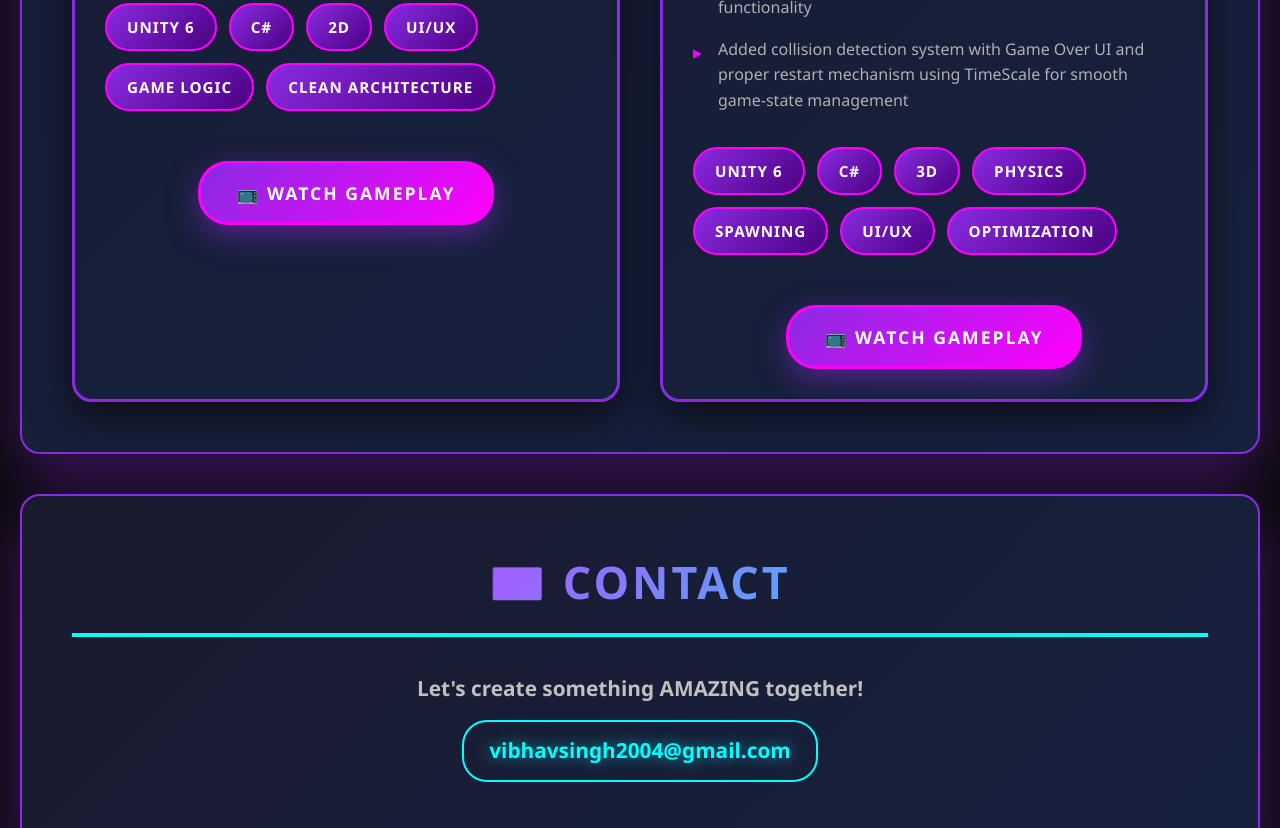
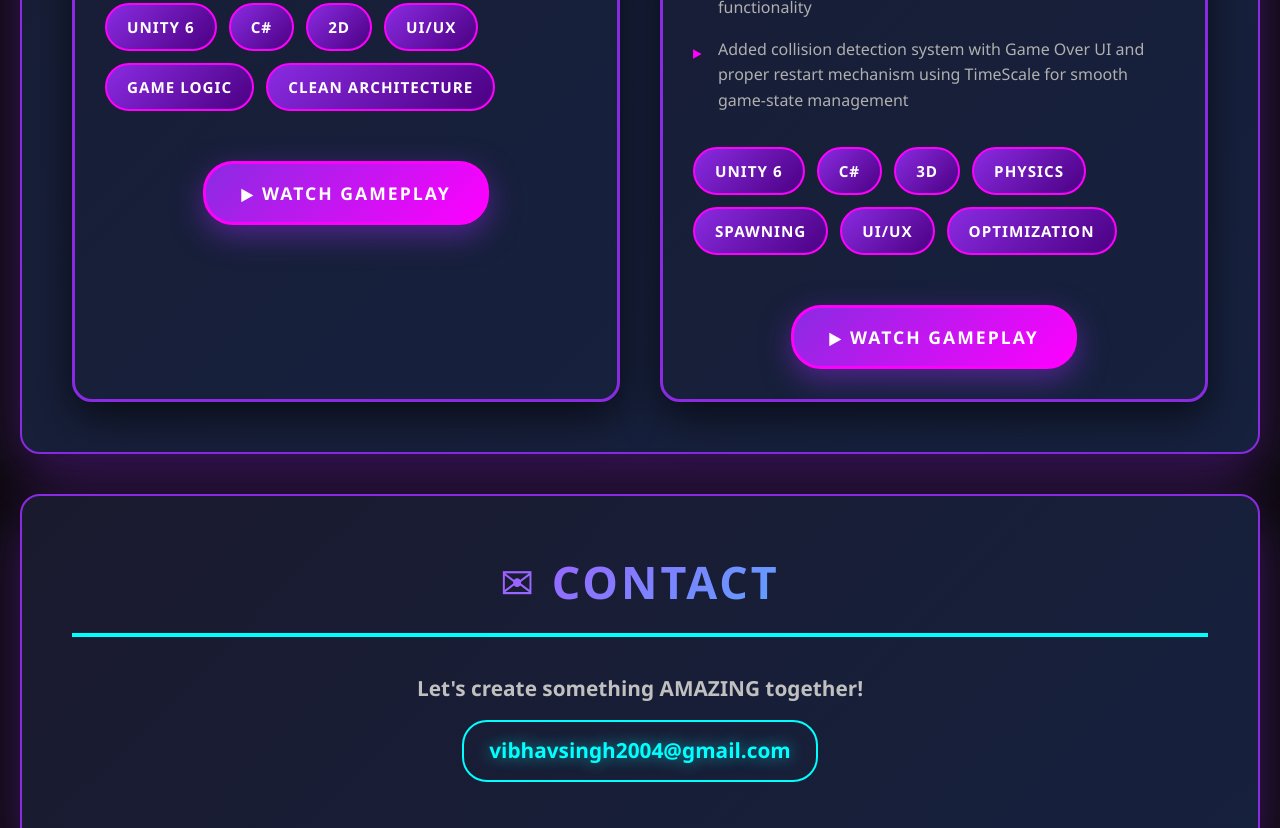
Before and after one commit to singhsaab-gamedev/singhsaab-gamedev.github.io, a plain HTML site: page index.html in a window 1280 px wide. Shown: the part 4291-5119 px from the top of the page. Drawn offline with Linux system fonts and the light colour scheme.

Commit message:
Update index.html

```diff
--- a/index.html
+++ b/index.html
@@ -487,7 +487,7 @@
                             <span class="tech-tag">ANIMATION</span>
                         </div>
                         <div class="button-container">
-                            <a href="#" class="play-button">📺 WATCH GAMEPLAY</a>
+                            <a href="#" class="play-button">▶ WATCH GAMEPLAY</a>
                             </div>
                     </div>
                 </div>
@@ -521,7 +521,7 @@
                             <span class="tech-tag">OPTIMIZATION</span>
                         </div>
                         <div class="button-container">
-                            <a href="#" class="play-button">📺 WATCH GAMEPLAY</a>
+                            <a href="#" class="play-button">▶ WATCH GAMEPLAY</a>
                         </div>
                     </div>
                 </div>
@@ -557,7 +557,7 @@
                             <span class="tech-tag">CLEAN ARCHITECTURE</span>
                         </div>
                         <div class="button-container">
-                            <a href="#" class="play-button">📺 WATCH GAMEPLAY</a>
+                            <a href="#" class="play-button">▶ WATCH GAMEPLAY</a>
                         </div>
                     </div>
                 </div>
@@ -595,7 +595,7 @@
                             <span class="tech-tag">OPTIMIZATION</span>
                         </div>
                         <div class="button-container">
-                            <a href="#" class="play-button">📺 WATCH GAMEPLAY</a>
+                            <a href="#" class="play-button">▶ WATCH GAMEPLAY</a>
                         </div>
                     </div>
                 </div>
@@ -603,7 +603,7 @@
         </section>
 
         <section class="section">
-            <h2>📧 CONTACT</h2>
+            <h2>✉ CONTACT</h2>
             <div class="contact-info">
                 <p>Let's create something AMAZING together!</p>
                 <p><a href="mailto:vibhavsingh2004@gmail.com">vibhavsingh2004@gmail.com</a></p>
```
